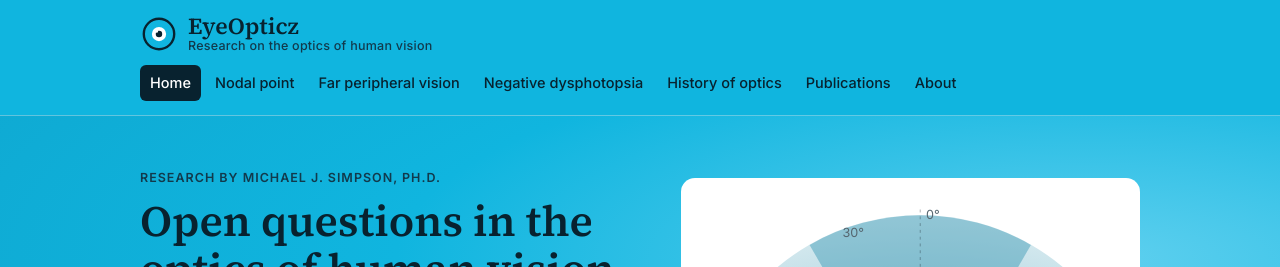
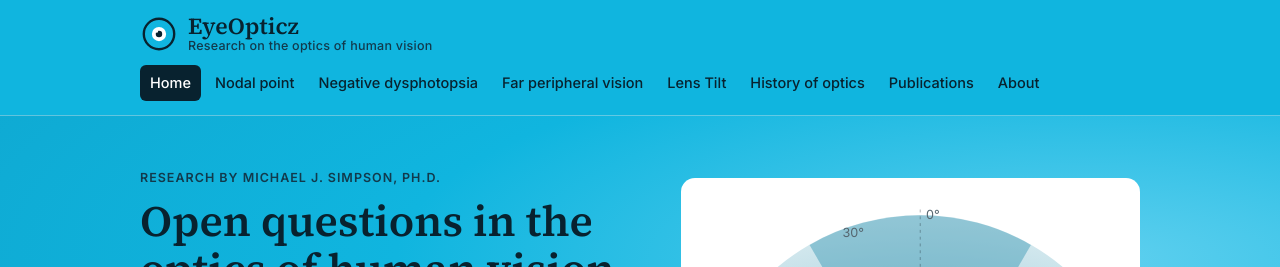
Before and after one commit to mjs1mjs1/eyeopticz, a Jekyll site: the page built from index.md, in a window 1280 px wide. Shown: the top 267 px of the page. Built offline with Jekyll 4.4.1, drawn with Linux system fonts in a browser that asks for light colours.

Commit message:
Update _config.yml

```diff
--- a/_config.yml
+++ b/_config.yml
@@ -25,10 +25,12 @@ nav:
     url: /
   - title: Nodal point
     url: /nodal-point/
+  - title: Negative dysphotopsia
+    url: /negative-dysphotopsia/
   - title: Far peripheral vision
     url: /far-peripheral-vision/
-  - title: Negative dysphotopsia
-    url: /negative-dysphotopsia/
+  - title: Lens Tilt
+    url: /lens-tilt/
   - title: History of optics
     url: /history/
   - title: Publications
```
